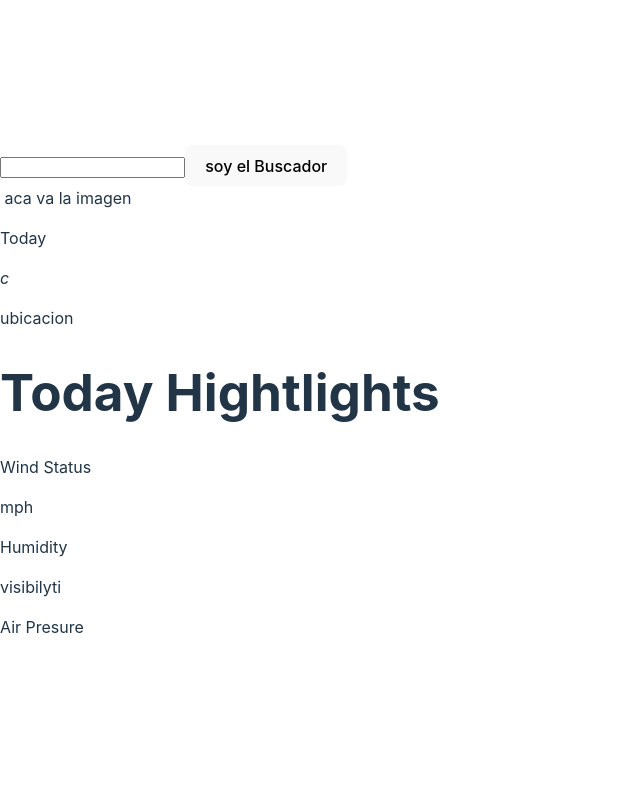
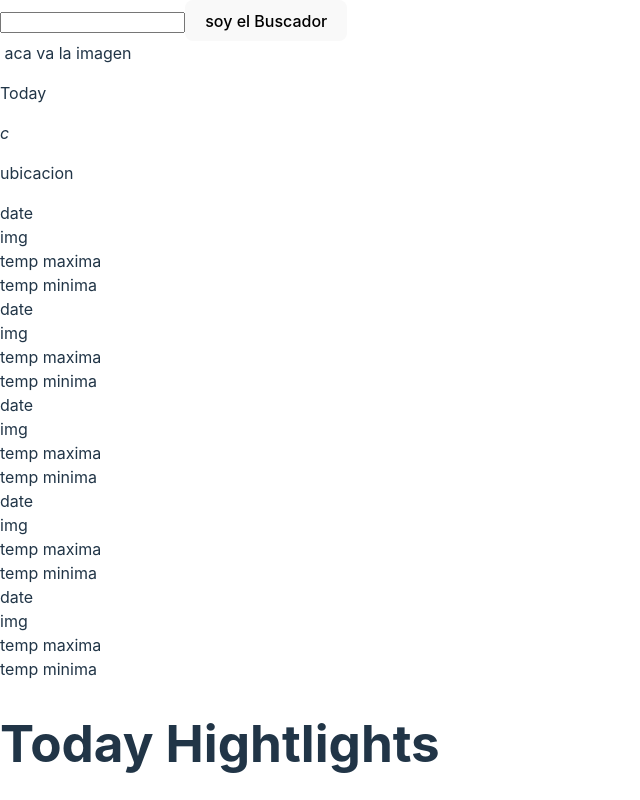
Before and after one commit to codeflow1958/clima, a React (Vite) app in the folder clima/: page / in a window 1280 px wide. Shown: the top 800 px of the page, without its empty margins (0-640 px from the left). Built offline with nearby package versions, Linux system fonts and the light colour scheme; no server answers.

Commit message:
se agrego las card para le Pronostico

```diff
--- a/clima/src/componentes/Card.jsx
+++ b/clima/src/componentes/Card.jsx
@@ -1,5 +1,14 @@
 function Card() {
-  return <div>Card</div>;
+  return (
+    <div>
+      <div>date</div>
+      <div>img</div>
+      <div>
+        <div>temp maxima</div>
+        <div>temp minima</div>
+      </div>
+    </div>
+  );
 }
 
 export default Card;
--- a/clima/src/componentes/Pronostico.jsx
+++ b/clima/src/componentes/Pronostico.jsx
@@ -1,5 +1,14 @@
+import Card from "./Card";
 function Pronostico() {
-  return <div></div>;
+  return (
+    <div>
+      <Card></Card>
+      <Card></Card>
+      <Card></Card>
+      <Card></Card>
+      <Card></Card>
+    </div>
+  );
 }
 
 export default Pronostico;
```
